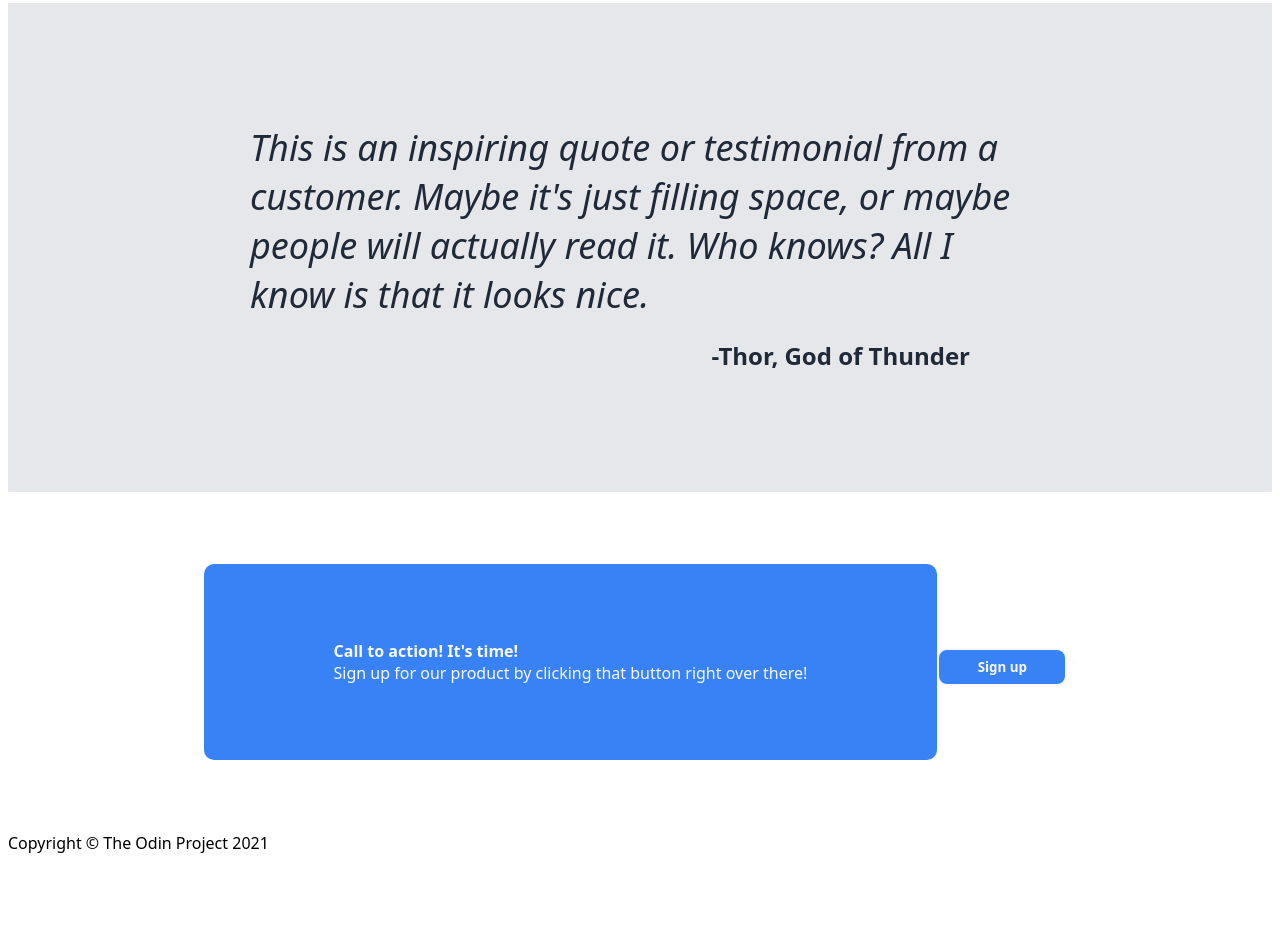
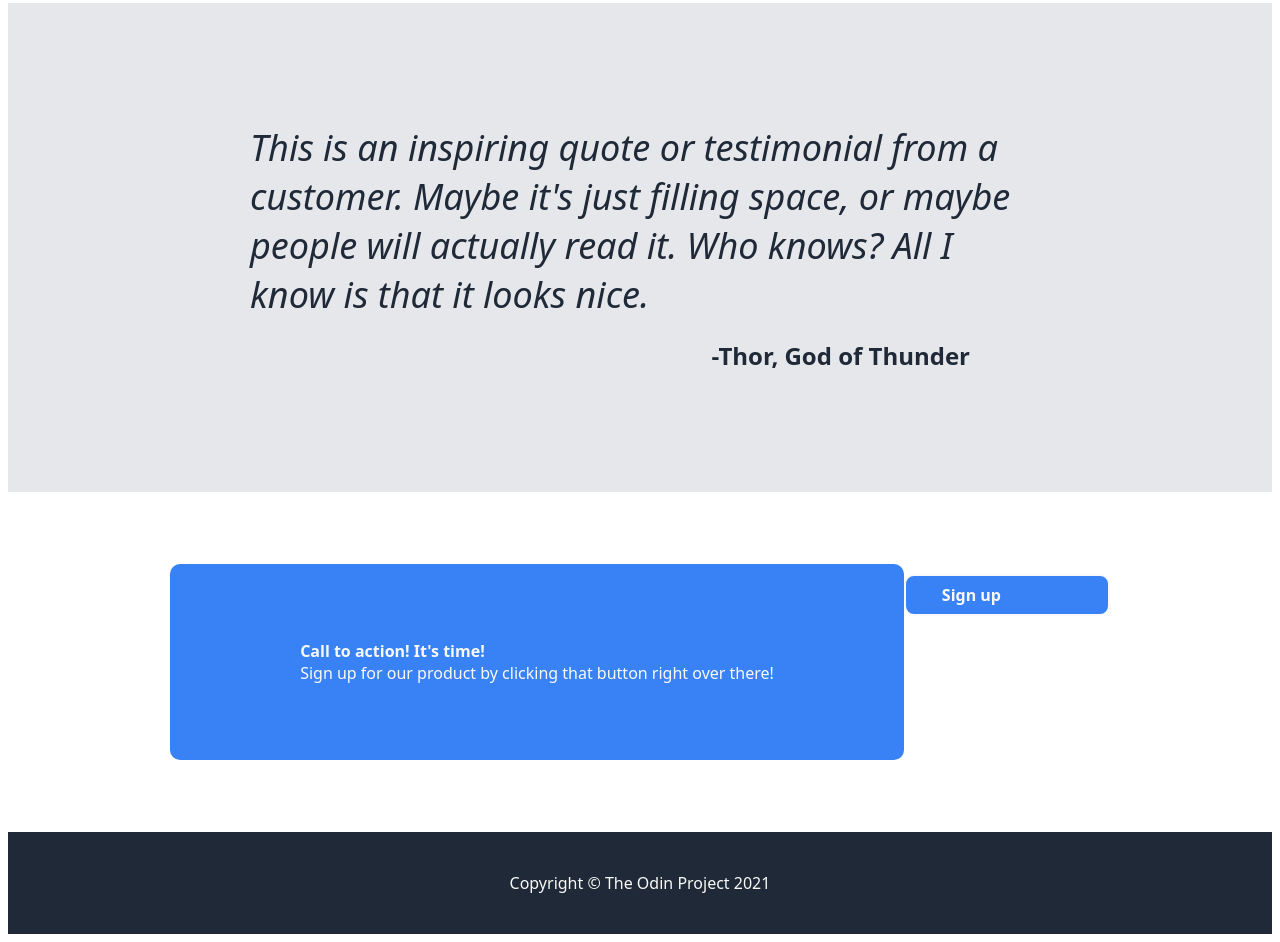
Before and after one commit to davidhong037/odin-landingpage, a plain HTML site: page index.html in a window 1280 px wide. Shown: the part 1021-1963 px from the top of the page. Before the commit the page ends 1883 px from the top, so only its background shows below. Drawn offline with Linux system fonts and the light colour scheme.

Commit message:
Updating styles.css for footer, section4 incomplete

```diff
--- a/index.html
+++ b/index.html
@@ -60,15 +60,15 @@
 
         <div class="section-four">
             <div class="section-four-container">
-                <div>
+                <div class="left-container">
                     <div class="call-to-action">Call to action! It's time!</div>
                     <div class="sign-up-subtext">Sign up for our product by clicking that button right over there!</div>
                 </div>
+                <div class="right-container">
+                    <div button class="sign-up" id="sign-up-two">Sign up</div>
+                </div>
+
             </div>
-            <div>
-                <button class="sign-up" id="sign-up-two">Sign up</button>
-            </div>>
-
         </div>
     </body>
 
--- a/styles.css
+++ b/styles.css
@@ -137,20 +137,27 @@
 .section-four {
     display: flex;
     justify-content: center;
-    align-items: center;
     padding: 72px 30px;
     color: #F9FAF8;
+
 }
 
 .section-four-container {
+    display: flex;
+    flex-direction: row;
+
+}
+
+.left-container {
     box-sizing: border-box;
     background-color: #3882F6;
     padding: 76px 130px;
     border-radius: 10px;
     display: flex;
-    justify-content: space-between;
-    align-items: center;
+    flex-direction: column;
+    text-align: left;
 }
+
 
 .call-to-action,
 #sign-up-two {
@@ -164,3 +171,12 @@
 #sign-up-two {
     border: 2px solid #F9FAF8;
 }
+
+.footer-bottom {
+    background-color: #1F2937;
+    color: #F9FAF8;
+    display: flex;
+    justify-content: center;
+    padding: 40px;
+    font-weight: lighter;
+}
```
